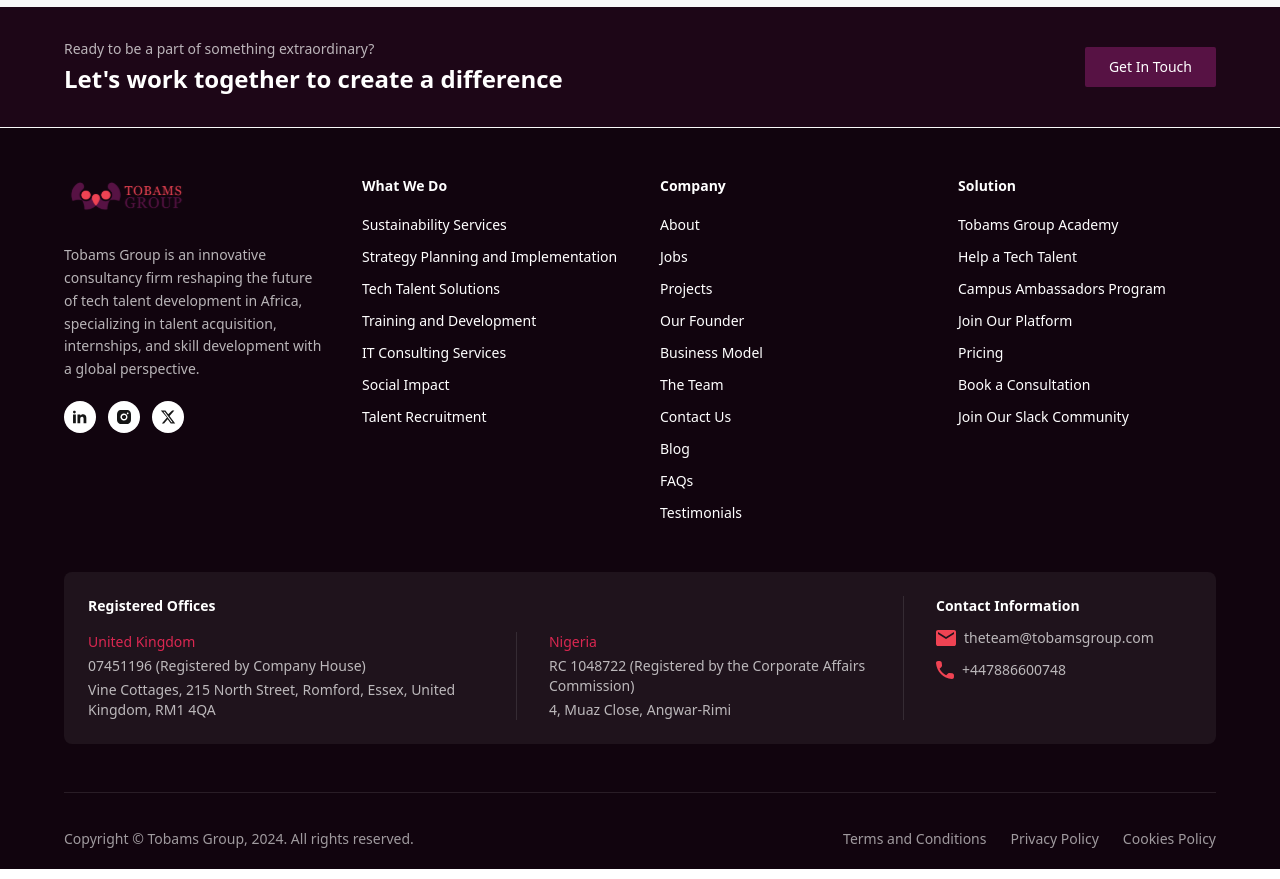
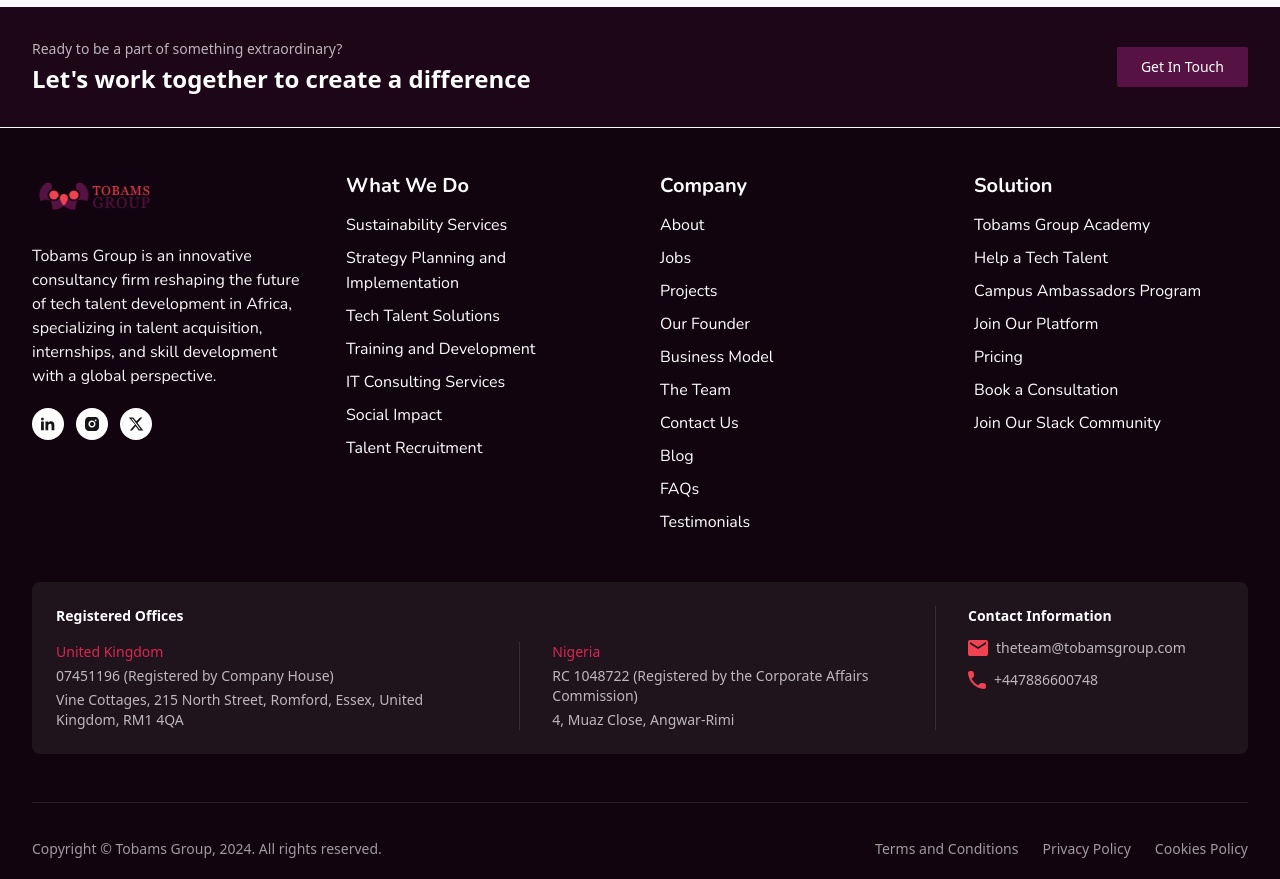
Before and after one commit to Joshjayboy/Frontend-Intern-Assessment-Joshua-Akintemi, a Next.js app: page / in a window 1280 px wide. Shown: the part 6000-6879 px from the top of the page. Built offline with nearby package versions, Linux system fonts and the light colour scheme.

Commit message:
feat: align Footer layout with LMS and apply typography specifications

```diff
--- a/components/Footer.tsx
+++ b/components/Footer.tsx
@@ -37,8 +37,8 @@
   return (
     <footer className="bg-white">
       {/* CTA Banner */}
-      <div className="bg-[#1D0617] px-8 py-8">
-        <div className="mx-auto max-w-6xl flex flex-col md:flex-row items-start md:items-center justify-between gap-4">
+      <div className="bg-[#1D0617] py-8">
+        <div className="mx-auto max-w-7xl px-4 md:px-8 flex flex-col md:flex-row items-start md:items-center justify-between gap-4">
           <div>
             <p className="text-sm text-white/70">
               Ready to be a part of something extraordinary?
@@ -59,8 +59,8 @@
       <hr className="border-[#f9f9f9]" />
 
       {/* Main Footer */}
-      <div className="bg-[#11040E] px-8 py-12">
-        <div className="mx-auto max-w-6xl grid grid-cols-1 md:grid-cols-4 gap-10">
+      <div className="bg-[#11040E] py-12">
+        <div className="mx-auto max-w-7xl px-4 md:px-8 grid grid-cols-1 md:grid-cols-4 gap-10">
           {/* Logo & Description */}
 
           <div className="flex flex-col gap-5">
@@ -71,12 +71,13 @@
               height={48}
               className="w-auto h-12 self-start"
             />
-            <p className="text-sm text-white/70 leading-relaxed">
+            <p className="font-nunito font-[400] text-[16px] leading-[150%] tracking-[3%] text-[#F8F8F8]">
               Tobams Group is an innovative consultancy firm reshaping the
               future of tech talent development in Africa, specializing in
               talent acquisition, internships, and skill development with a
               global perspective.
             </p>
+
             <div className="flex items-center gap-3">
               <a
                 href="#"
@@ -135,11 +136,16 @@
 
           {/* What We Do */}
           <div className="flex flex-col gap-4">
-            <h4 className="text-sm font-semibold text-white">What We Do</h4>
+            <h4 className="font-nunito font-[700] text-[20px] leading-[100%] tracking-[0%] text-white">
+              What We Do
+            </h4>
             <ul className="flex flex-col gap-2">
               {whatWeDo.map((item) => (
                 <li key={item}>
-                  <a href="#" className="text-sm text-white transition-colors">
+                  <a
+                    href="#"
+                    className="font-nunito font-[400] text-[16px] leading-[150%] tracking-[3%] text-white transition-colors"
+                  >
                     {item}
                   </a>
                 </li>
@@ -149,11 +155,16 @@
 
           {/* Company */}
           <div className="flex flex-col gap-4">
-            <h4 className="text-sm font-semibold text-white">Company</h4>
+            <h4 className="font-nunito font-[700] text-[20px] leading-[100%] tracking-[0%] text-white">
+              Company
+            </h4>
             <ul className="flex flex-col gap-2">
               {company.map((item) => (
                 <li key={item}>
-                  <a href="#" className="text-sm text-white transition-colors">
+                  <a
+                    href="#"
+                    className="font-nunito font-[400] text-[16px] leading-[150%] tracking-[3%] text-white transition-colors"
+                  >
                     {item}
                   </a>
                 </li>
@@ -163,11 +174,16 @@
 
           {/* Solution */}
           <div className="flex flex-col gap-4">
-            <h4 className="text-sm font-semibold text-white">Solution</h4>
+            <h4 className="font-nunito font-[700] text-[20px] leading-[100%] tracking-[0%] text-white">
+              Solution
+            </h4>
             <ul className="flex flex-col gap-2">
               {solution.map((item) => (
                 <li key={item}>
-                  <a href="#" className="text-sm text-white transition-colors">
+                  <a
+                    href="#"
+                    className="font-nunito font-[400] text-[16px] leading-[150%] tracking-[3%] text-white transition-colors"
+                  >
                     {item}
                   </a>
                 </li>
@@ -177,8 +193,8 @@
         </div>
 
         {/* Registered Offices */}
-
-        <div className="mx-auto max-w-6xl mt-12 rounded-lg bg-[#1f131c] p-6">
+        <div className="mx-auto max-w-7xl mt-12 px-4 md:px-8">
+          <div className="rounded-lg bg-[#1f131c] p-6">
             <div className="flex flex-col md:flex-row gap-8">
               {/* Registered Offices */}
               <div className="flex-1 flex flex-col gap-4">
@@ -199,11 +215,13 @@
                     </p>
                   </div>
                   <div className="hidden md:block w-px bg-white/10" />
-
                   <div className="flex flex-col gap-1">
-                  <p className="text-sm font-medium text-brand-red">Nigeria</p>
+                    <p className="text-sm font-medium text-brand-red">
+                      Nigeria
+                    </p>
                     <p className="text-sm text-white/70">
-                    RC 1048722 (Registered by the Corporate Affairs Commission)
+                      RC 1048722 (Registered by the Corporate Affairs
+                      Commission)
                     </p>
                     <p className="text-sm text-white/70">
                       4, Muaz Close, Angwar-Rimi
@@ -260,11 +278,11 @@
             </div>
           </div>
         </div>
+      </div>
 
       {/* Bottom Bar */}
-
-      <div className="bg-[#11040E] px-8">
-        <div className="mx-auto max-w-6xl">
+      <div className="bg-[#11040E]">
+        <div className="mx-auto max-w-7xl px-4 md:px-8">
           <hr className="border-white/10 mb-4" />
           <div className="flex flex-col md:flex-row py-[20px] items-center justify-between gap-3">
             <p className="text-sm text-white/60">
```
Lines whose indentation alone changed are shown as unchanged.
